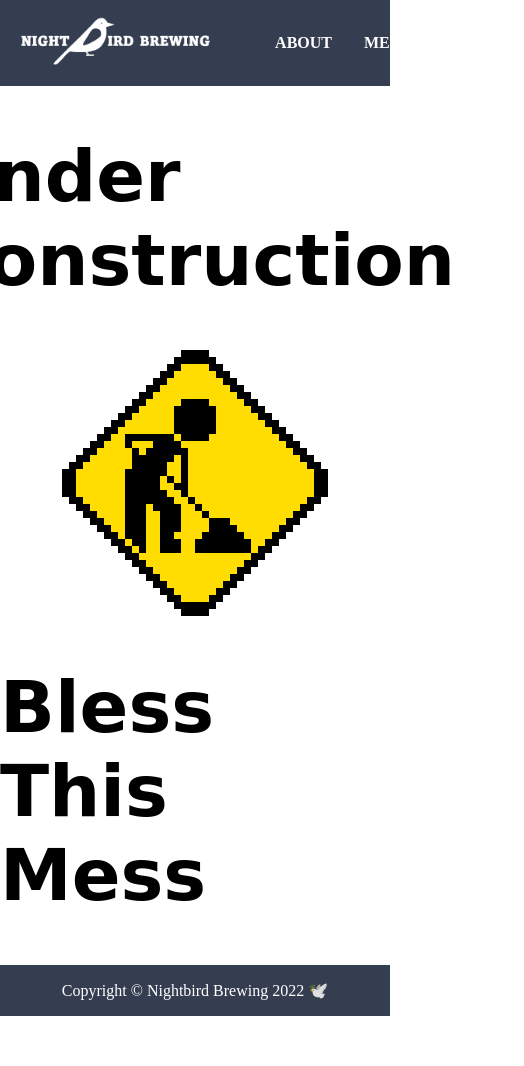
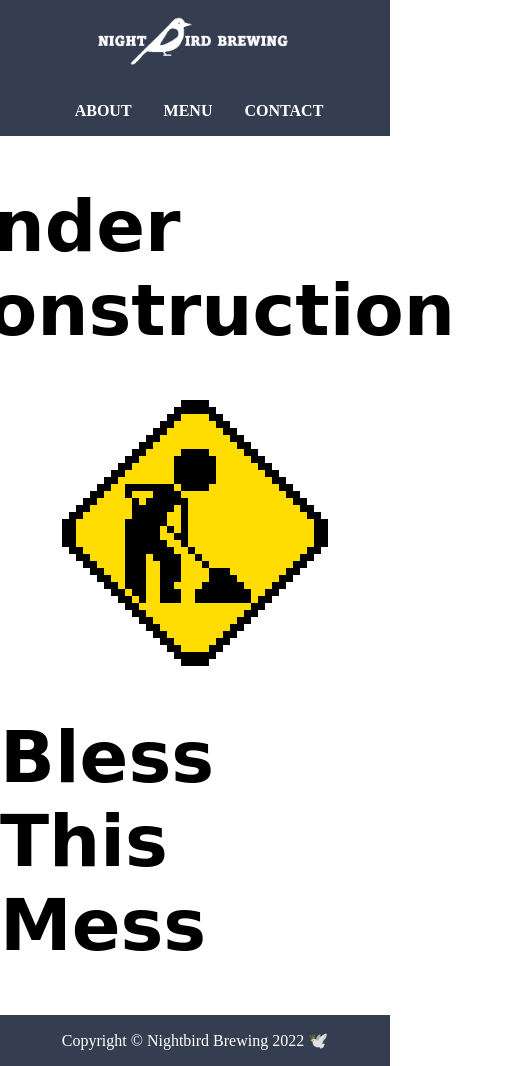
Before and after one commit to CLau72/nightbird-website, a plain HTML site: page index.html in a window 390 px wide. Shown: the whole page, 524 px wide, since content can reach past the window. Before the commit the page ends 1016 px from the top, so only its background shows below. Drawn offline with Linux system fonts and the light colour scheme.

Commit message:
Add media query for phone displays

```diff
--- a/styles.css
+++ b/styles.css
@@ -35,7 +35,6 @@ ul {
 .header {
     display:flex;
     background-color: #353E51;
-
     align-items: center;
     justify-content: space-between;
 }
@@ -55,3 +54,9 @@ ul {
     background-color: #353E51;
     color: white;
 }
+
+@media screen and (max-width: 480px) {
+    .header {
+        flex-direction: column;
+    }
+  }
```
